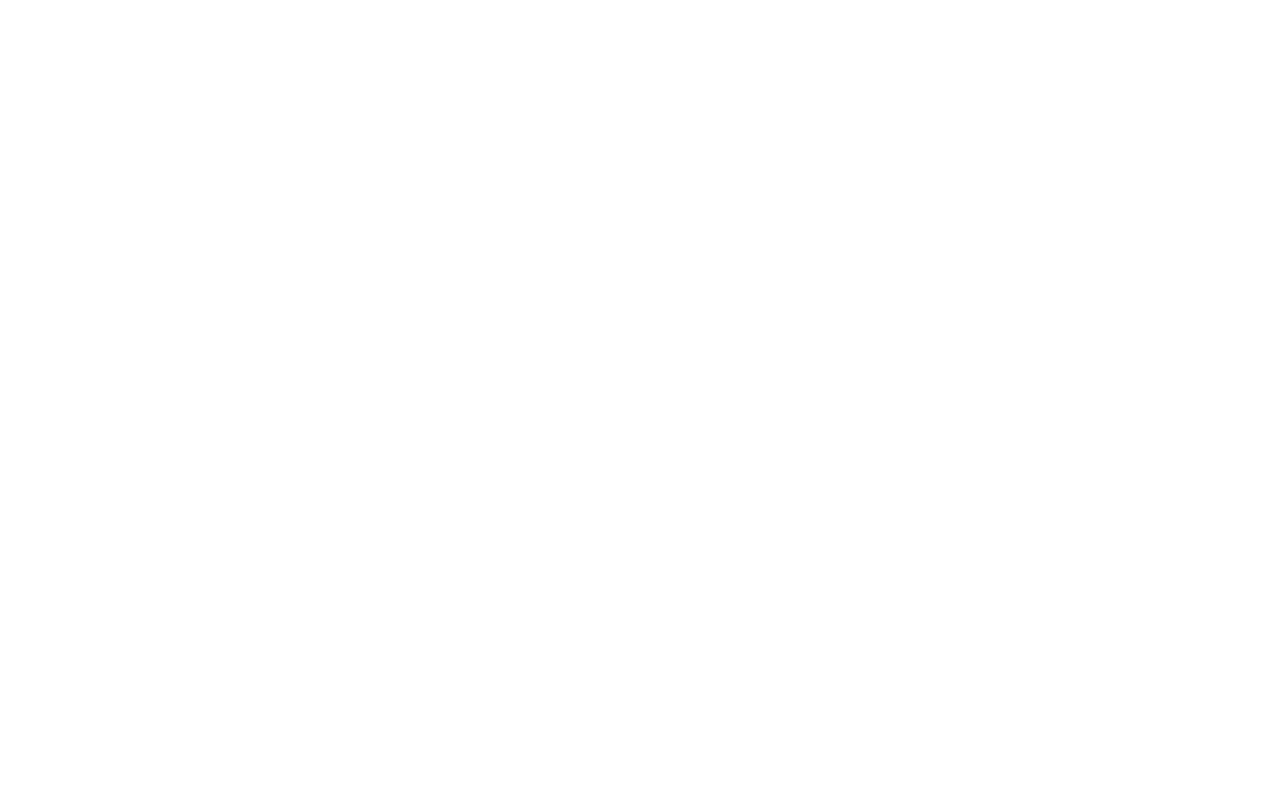
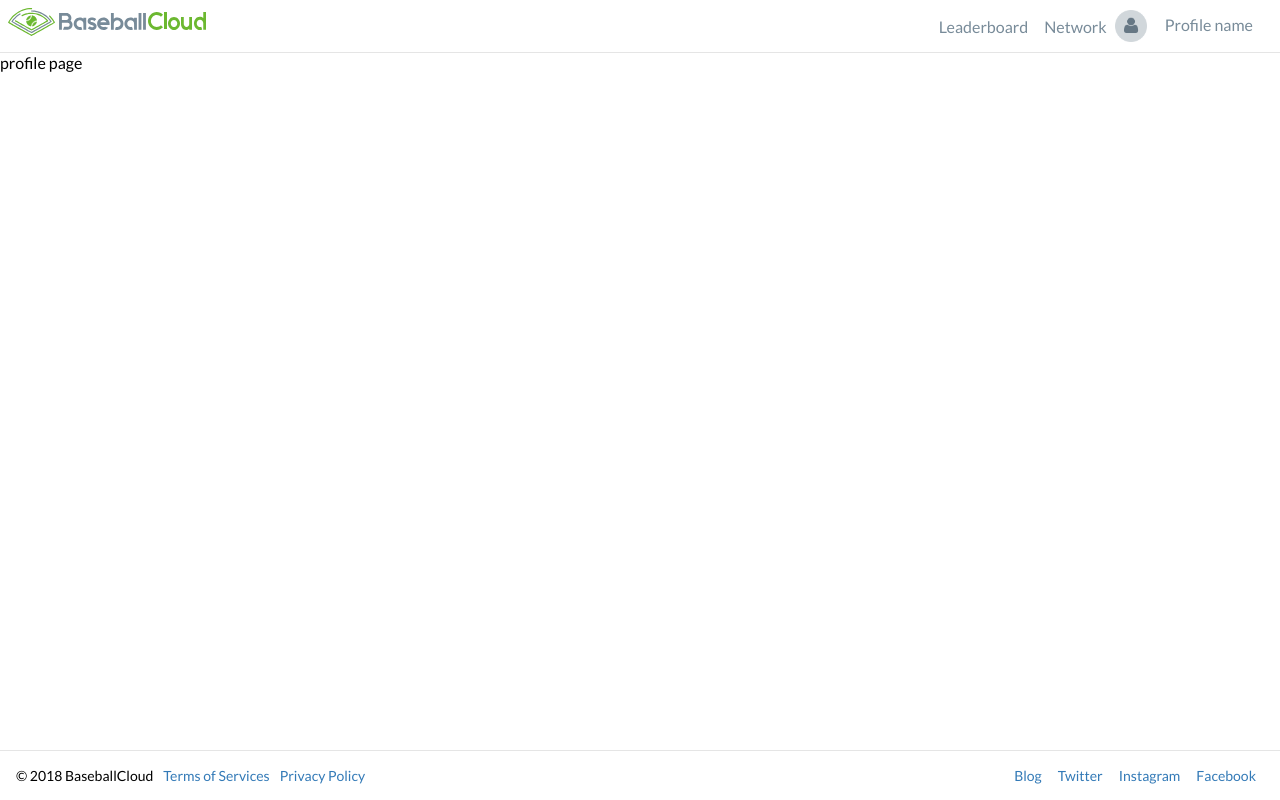
Before and after one commit to Insanefoam/baseball-cloud, a React (Create React App) app: page /profile in a window 1280 px wide. Built offline with nearby package versions, Linux system fonts and the light colour scheme.

Commit message:
add profile page

```diff
--- a/src/App.js
+++ b/src/App.js
@@ -3,6 +3,7 @@
 import Login from "routes/Login";
 import Registration from "routes/Registration";
 import ForgotPassword from "routes/ForgotPassword";
+import Profile from "routes/Profile";
 
 const App = () => {
   return (
@@ -19,6 +20,9 @@
       <Route path="/forgotpassword">
         <ForgotPassword />
       </Route>
+      <Route path="/profile">
+        <Profile />
+      </Route>
     </Switch>
   );
 };
--- a/src/components/Footer/Footer.css
+++ b/src/components/Footer/Footer.css
@@ -3,6 +3,7 @@
   justify-content: space-between;
   padding: 16px;
   font-size: 14px;
+  border-top: 1px solid rgba(0, 0, 0, 0.1);
 }
 
 .legal span {
--- a/src/components/Header/Header.css
+++ b/src/components/Header/Header.css
@@ -1,3 +1,6 @@
 header {
+  display: flex;
   padding: 8px;
+  justify-content: space-between;
+  border-bottom: 1px solid rgba(0, 0, 0, 0.1);
 }
--- a/src/components/Header/Header.js
+++ b/src/components/Header/Header.js
@@ -1,13 +1,17 @@
 import React from "react";
 import Logo from "components/Logo";
+import { NavLink } from "react-router-dom";
 import "./Header.css";
 
-const Header = () => {
+const Header = ({ navigation: Navigation }) => {
   return (
     <header>
-      <div className="logo">
-        <Logo></Logo>
-      </div>
+      <NavLink to="/">
+        <div className="logo">
+          <Logo></Logo>
+        </div>
+      </NavLink>
+      {Navigation ? <Navigation /> : undefined}
     </header>
   );
 };
--- /dev/null
+++ b/src/components/Navigation/Navigation.css
@@ -0,0 +1,45 @@
+.nav {
+  display: flex;
+  align-items: center;
+}
+
+.nav__link {
+  padding: 0 8px;
+  color: #788b99;
+  position: relative;
+}
+
+.nav__link:hover {
+  text-decoration: none;
+}
+
+.nav__profile {
+  width: 32px;
+  height: 32px;
+  background-image: url("../../images/profile.png");
+  background-size: cover;
+}
+
+.nav .nav__link:hover:after {
+  border-bottom: 4px solid #c9d1d6;
+  content: "";
+  display: block;
+  left: 0;
+  right: 0;
+  position: absolute;
+  bottom: -16px;
+}
+
+.dropdown {
+  padding: 7px 19px 10px 18px;
+  background-color: #fff;
+  border: none;
+  font-size: 16px;
+  font-family: inherit;
+  color: #788b99;
+  border-radius: 4px;
+}
+
+.dropdown:hover {
+  background-color: #eeeeee;
+}
--- /dev/null
+++ b/src/components/Navigation/Navigation.js
@@ -0,0 +1,22 @@
+import React from "react";
+import { NavLink } from "react-router-dom";
+import "./Navigation.css";
+
+const Navigation = () => {
+  return (
+    <nav className="nav">
+      <NavLink to="/" className="nav__link">
+        Leaderboard
+      </NavLink>
+      <NavLink to="/" className="nav__link">
+        Network
+      </NavLink>
+      <NavLink to="/" className="nav__profile">
+        <div className="nav_profile-image"></div>
+      </NavLink>
+      <button className="dropdown">Profile name</button>
+    </nav>
+  );
+};
+
+export default Navigation;
--- /dev/null
+++ b/src/components/Navigation/index.js
@@ -0,0 +1,2 @@
+import Navigation from "./Navigation";
+export default Navigation;
--- /dev/null
+++ b/src/routes/Profile/Profile.css
@@ -0,0 +1,3 @@
+.profile {
+  flex: 1;
+}
--- /dev/null
+++ b/src/routes/Profile/Profile.js
@@ -0,0 +1,17 @@
+import React from "react";
+import Header from "components/Header";
+import Footer from "components/Footer";
+import "./Profile.css";
+import Navigation from "components/Navigation";
+
+const Profile = () => {
+  return (
+    <div className="container">
+      <Header navigation={Navigation} />
+      <section className="profile">profile page</section>
+      <Footer />
+    </div>
+  );
+};
+
+export default Profile;
--- /dev/null
+++ b/src/routes/Profile/index.js
@@ -0,0 +1,2 @@
+import Profile from "./Profile";
+export default Profile;
```
Also changed, not shown: src/images/profile.png (added).
